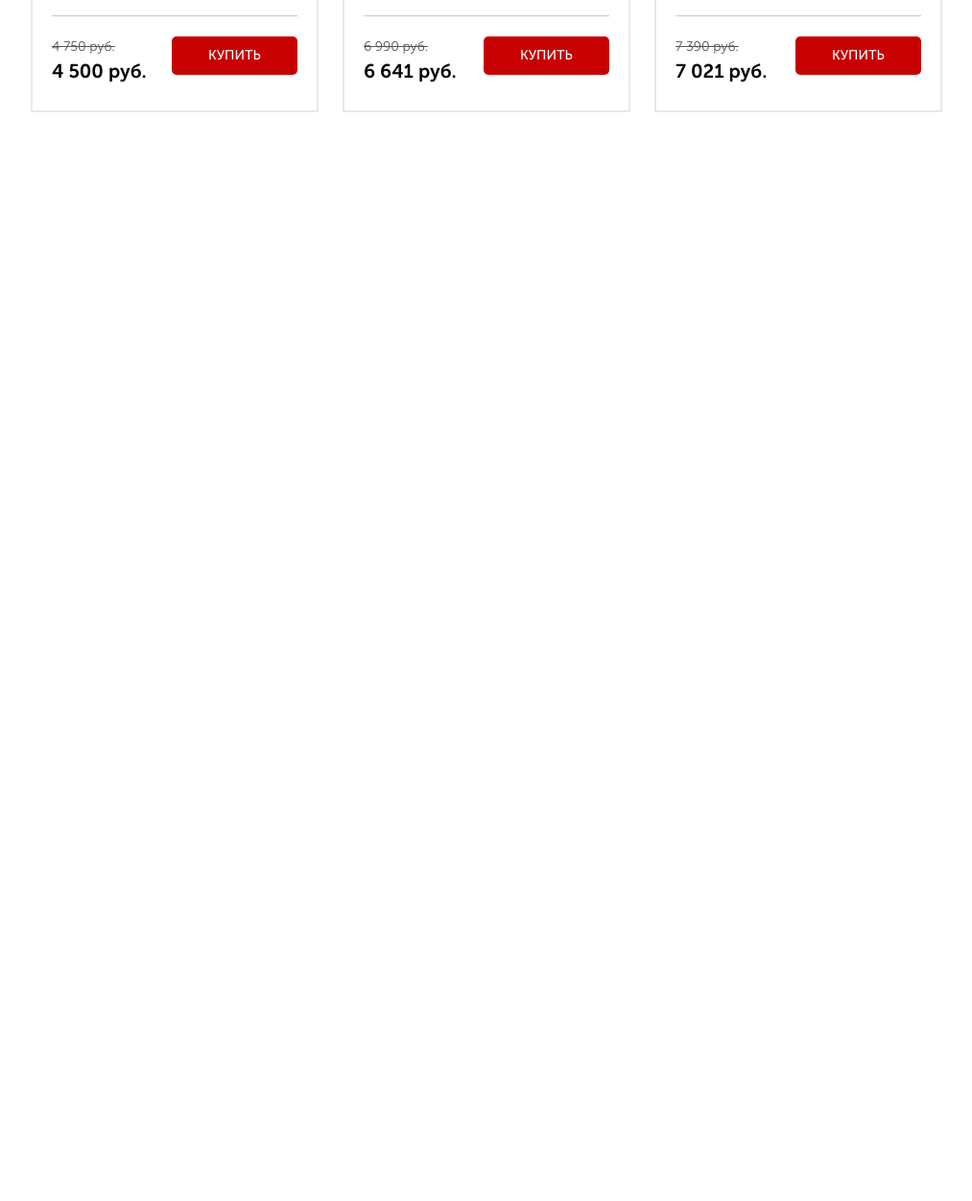
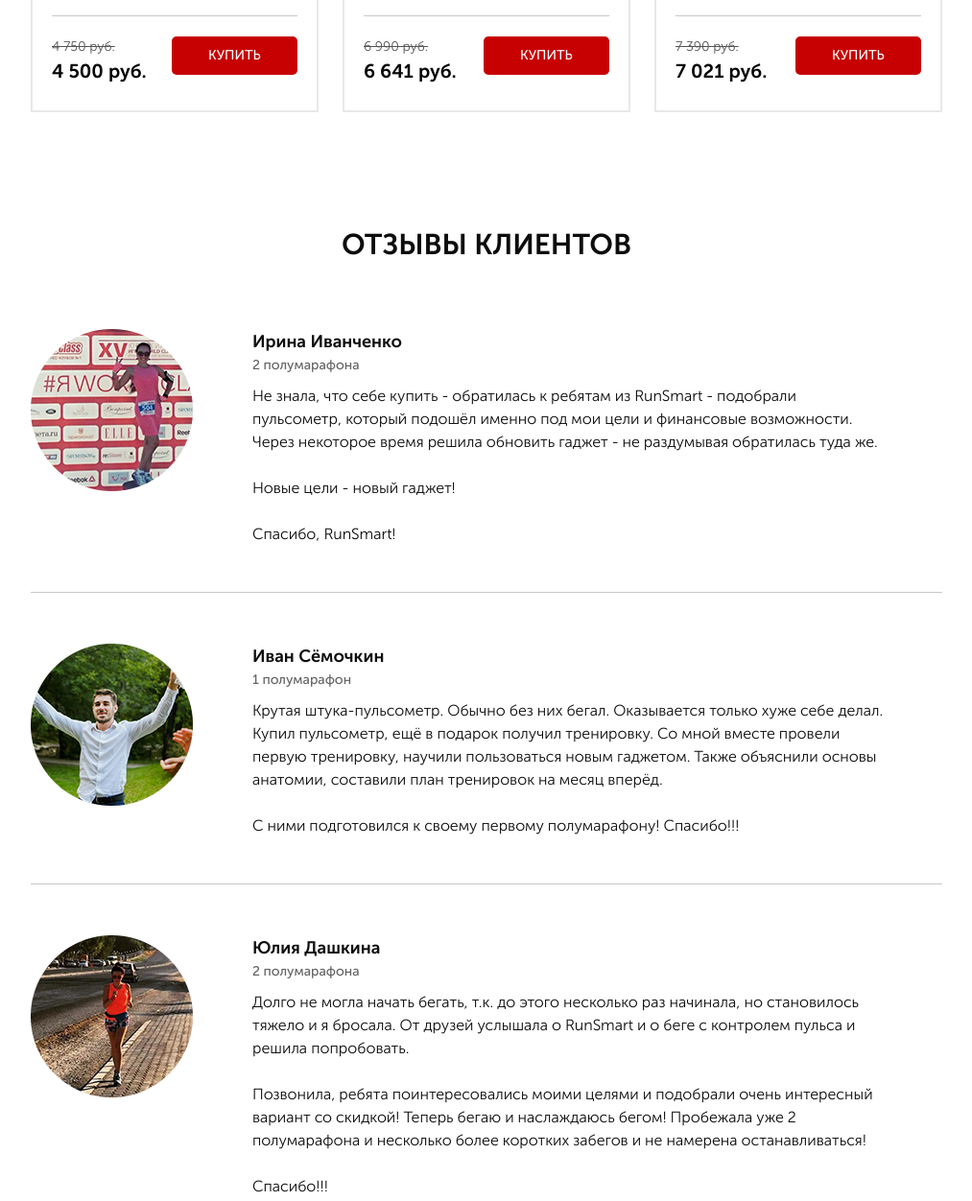
Before and after one commit to 7evenf/7evenf.github.io, a website: page src/index.html in a window 1280 px wide. Shown: the part 3698-4950 px from the top of the page at 96% size, without its empty margins (133-1146 px from the left). Before the commit the page ends 3935 px from the top, so only its background shows below. Drawn offline with nearby package versions, Linux system fonts and the light colour scheme.

Commit message:
add and adaptive section with feedback

```diff
--- a/src/index.html
+++ b/src/index.html
@@ -359,6 +359,53 @@
         </div>
     </section>
 
+    <section class="feed">
+        <div class="container">
+            <h2 class="title title_clients">отзывы клиентов</h2>
+            <div class="feed__item">
+                <img src="img/irina.png" alt="irina" class="feed__img">
+                <div class="feed__text">
+                    <div class="feed__subtitle">Ирина Иванченко</div>
+                    <div class="feed__count">2 полумарафона</div>
+                    <div class="feed__descr">Не знала, что себе купить - обратилась к ребятам из RunSmart - подобрали пульсометр, который подошёл именно под мои цели и финансовые возможности.
+                        Через некоторое время решила обновить гаджет - не раздумывая обратилась туда же.
+                        <br><br>
+                        Новые цели - новый гаджет!
+                        <br><br>
+                        Спасибо, RunSmart!
+                        </div>
+                </div>
+            </div>
+            <hr>
+            <div class="feed__item">
+                <img src="img/ivan.png" alt="ivan" class="feed__img">
+                <div class="feed__text">
+                    <div class="feed__subtitle">Иван Сёмочкин</div>
+                    <div class="feed__count">1 полумарафон</div>
+                    <div class="feed__descr">Крутая штука-пульсометр. Обычно без них бегал. Оказывается только хуже себе делал.
+                        Купил пульсометр, ещё в подарок получил тренировку. Со мной вместе провели первую тренировку, научили пользоваться новым гаджетом. Также объяснили основы анатомии, составили план тренировок на месяц вперёд.
+                        <br><br>
+                        С ними подготовился к своему первому полумарафону! Спасибо!!!
+                        </div>
+                </div>
+            </div>
+            <hr>
+            <div class="feed__item">
+                <img src="img/julia.png" alt="julia" class="feed__img">
+                <div class="feed__text">
+                    <div class="feed__subtitle">Юлия Дашкина</div>
+                    <div class="feed__count">2 полумарафона</div>
+                    <div class="feed__descr">Долго не могла начать бегать, т.к. до этого несколько раз начинала, но становилось тяжело и я бросала. От друзей услышала о RunSmart и о беге с контролем пульса и решила попробовать.
+                        <br><br>
+                        Позвонила, ребята поинтересовались моими целями и подобрали очень интересный вариант со скидкой! Теперь бегаю и наслаждаюсь бегом! Пробежала уже 2 полумарафона и несколько более коротких забегов и не намерена останавливаться!
+                         <br><br>
+                        Спасибо!!!
+                        </div>
+                </div>
+            </div>
+        </div>
+    </section>
+
     <script type="text/javascript" src="https://code.jquery.com/jquery-1.11.0.min.js"></script>
     <script type="text/javascript" src="https://code.jquery.com/jquery-migrate-1.2.1.min.js"></script>
     <script src="js/slick.min.js"></script>
--- /dev/null
+++ b/src/sass/blocks/_feed.scss
@@ -0,0 +1,37 @@
+.feed {
+    padding-bottom: 71px;
+    &__item {
+        display: flex;
+        &:nth-child(2){
+            margin-top: 70px;
+        }
+    }
+    &__img {
+        height: 169px;
+        width: 169px;
+    }
+    &__text {
+        padding-right: 60px;
+        margin-left: 62px;
+    }
+    &__subtitle {
+        color: #0d0d0d;
+        font-size: 18px;
+        font-weight: 700;
+    }
+    &__count {
+        color: #646464;
+        font-size: 14px;
+        font-weight: 500;
+    }
+    &__descr {
+        margin-top: 10px;
+        color: #0d0d0d;
+        font-size: 16px;
+        font-weight: 300;
+    }
+    hr {
+        margin-top: 48px;
+        margin-bottom: 53px;
+    }
+}
--- /dev/null
+++ b/src/sass/media/_feed_media.scss
@@ -0,0 +1,43 @@
+@media (max-width: 991px) {
+    .feed {
+        &__item {
+            min-height: 169px;
+            min-width: 169px;
+            margin: 0 20px 0 20px;
+        }
+        hr {
+            margin: 48px 40px 53px 40px;
+        }
+    }
+}
+
+@media (max-width: 767px) {
+    .feed {
+        &__item {
+            flex-direction: column;
+            align-items: center;
+        }
+        &__img {
+            margin-bottom: 40px;
+        }
+        &__subtitle {
+            text-align: center;
+        }
+        &__count {
+            text-align: center;
+        }
+        &__descr {
+            text-align: center;
+            margin-top: 15px;
+        }
+    }
+}
+
+@media (max-width: 575px) {
+    .feed {
+        &__text {
+            padding-right: 10px;
+            margin-left: 10px;
+        }
+    }
+}
--- a/src/sass/media/_titles_media.scss
+++ b/src/sass/media/_titles_media.scss
@@ -19,3 +19,11 @@
         }
     }
 }
+
+@media (max-width: 575px) {
+    .title {
+        &_clients {
+            font-size: 25px;
+        }
+    }
+}
--- a/src/sass/style.scss
+++ b/src/sass/style.scss
@@ -16,6 +16,7 @@
 @import 'blocks/forms';
 @import 'blocks/carousel';
 @import 'blocks/catalog';
+@import 'blocks/feed';
 @import 'media/promo_media';
 @import 'media/header_media';
 @import 'media/buttons_media';
@@ -25,3 +26,4 @@
 @import 'media/feed-form_media';
 @import 'media/carousel_media';
 @import 'media/catalog_media';
+@import 'media/feed_media';
```
Also changed, not shown: src/css/style.min.css.
